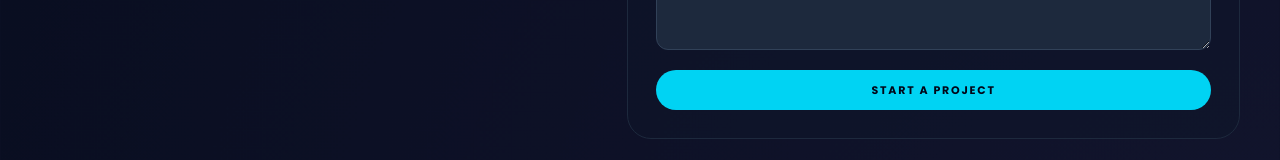
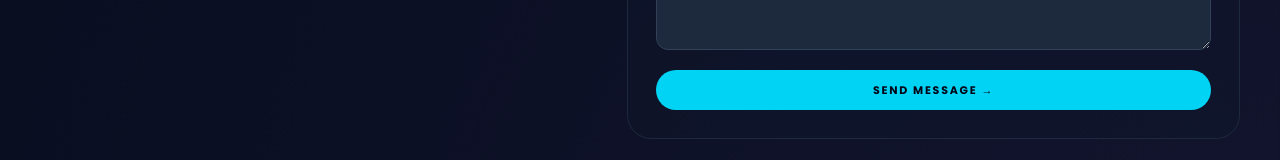
Before and after one commit to Samuel-Oluwafemi/Oluwafemi, a React (Vite) app in the folder Oluwafemi/: page / in a window 1280 px wide. Shown: the part 7839-7999 px from the top of the page. Built offline with nearby package versions, Linux system fonts and the light colour scheme.

Commit message:
feat: update contact form options and button text

```diff
--- a/Oluwafemi/src/components/sections/Contact.jsx
+++ b/Oluwafemi/src/components/sections/Contact.jsx
@@ -75,8 +75,10 @@ export default function Contact() {
               >
                 <option>Website redesign</option>
                 <option>Landing page</option>
+                <option>E-commerce Website</option>
                 <option>Booking experience</option>
                 <option>Portfolio</option>
+                <option>Saas</option>
                 <option>Other</option>
               </select>
             </div>
@@ -96,11 +98,11 @@ export default function Contact() {
               />
             </div>
             <button
-              className="inline-flex w-full items-center justify-center rounded-full bg-cyan-400 px-7 py-3
+              className="inline-flex w-full items-center justify-center rounded-full bg-cyan-400 px-7 py-3 cursor-pointer
               text-[11px] font-bold uppercase tracking-[0.16em] text-slate-950 transition hover:bg-cyan-300"
               type="button"
             >
-              Start a project
+              Send message →
             </button>
           </motion.form>
         </div>
```
